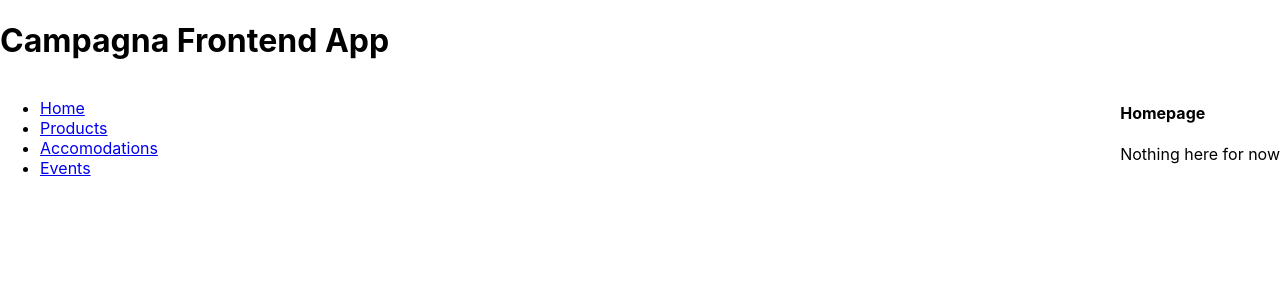
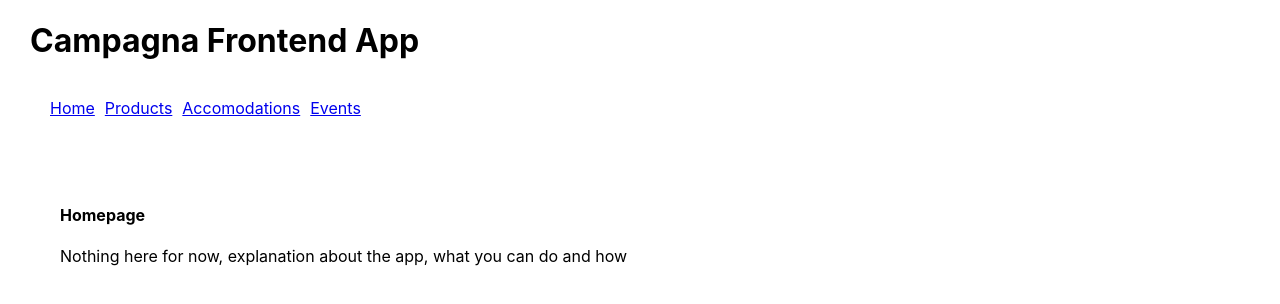
Before and after one commit to pepcasula/CampagnaFrontEnd, a React (Create React App) app: page / in a window 1280 px wide. Shown: the top 304 px of the page. Built offline with nearby package versions, Linux system fonts and the light colour scheme; no server answers.

Commit message:
bit of css work

```diff
--- a/src/App.js
+++ b/src/App.js
@@ -5,7 +5,7 @@ function App() {
   return (
     <div className="App">
       <h1>Campagna Frontend App</h1>
-     <CampagnaContainer />
+      <CampagnaContainer />
     </div>
   );
 }
--- a/src/components/BAndBList.js
+++ b/src/components/BAndBList.js
@@ -8,7 +8,7 @@ const BAndBList = ({bAndBs, onBAndBClick}) => {
     })
 
   return (
-    <div>
+    <div className='sub-routes'>
     <ul>
       {bAndBsItems}
     </ul>
--- a/src/components/Events.js
+++ b/src/components/Events.js
@@ -1,7 +1,7 @@
 import React from "react";
 
 const Events = () => (
-  <div>
+  <div className='sub-routes'>
     <h4>Events</h4>
     <p>Nothing here for now</p>
   </div>
--- a/src/components/FoodList.js
+++ b/src/components/FoodList.js
@@ -9,7 +9,7 @@ const FoodList = ({foods, onFoodClick}) => {
     })
 
   return (
-    <div>
+    <div className='sub-routes'>
     Nothing Here
     <ul>
       {foodsItems}
--- a/src/components/Home.js
+++ b/src/components/Home.js
@@ -1,9 +1,9 @@
 import React from "react";
 
 const Events = () => (
-  <div>
+  <div className='sub-routes'>
     <h4>Homepage</h4>
-    <p>Nothing here for now</p>
+    <p>Nothing here for now, explanation about the app, what you can do and how</p>
   </div>
 );
 
--- a/src/components/NavBar.js
+++ b/src/components/NavBar.js
@@ -22,4 +22,6 @@ const NavBar = () => {
     );
 }
 
+
+
 export default NavBar;
--- a/src/containers/CampagnaContainer.css
+++ b/src/containers/CampagnaContainer.css
@@ -1,4 +1,26 @@
 .main-container {
     display: flex;
-    justify-content: space-between;
-  }
+    justify-content: space-around;
+    flex-direction: column;
+}
+
+h1 {
+  margin-left: 30px;
+}
+
+ul {
+  display: flex;
+  list-style: none;
+  flex-direction: row;
+
+}
+
+li {
+  margin-left: 10px;
+  text-decoration: none;
+}
+
+.sub-routes {
+  margin-left: 60px;
+  margin-top: 50px;
+}
```
Also changed, not shown: src/containers/CampagnaContainer.js (+5 -2 lines).
